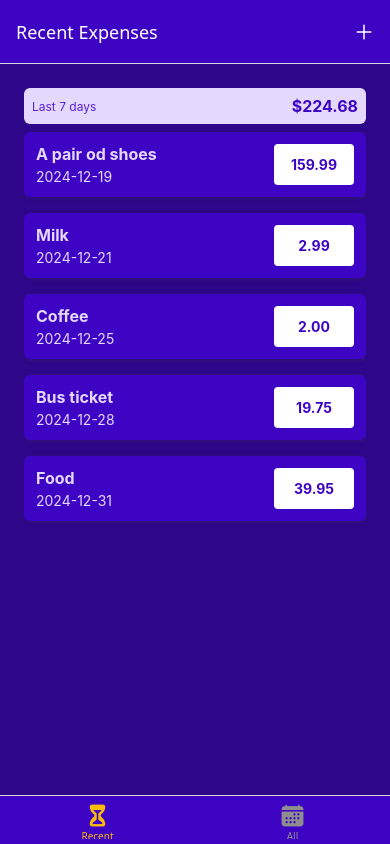
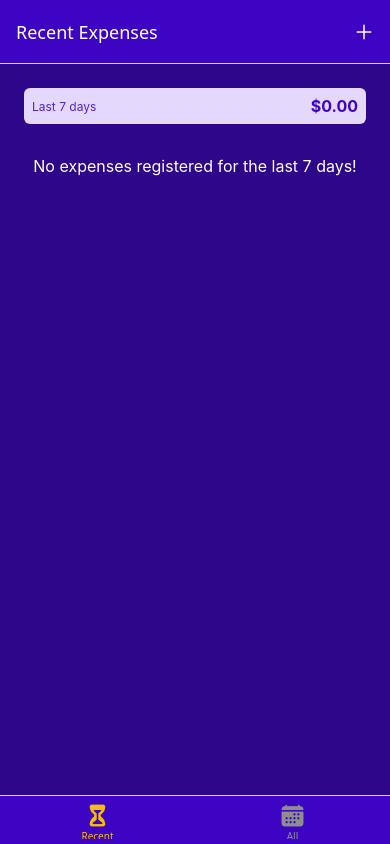
Before and after one commit to adrianjurisic/React-Native-Expo-TheExpenseTracker, a React Native app: screen / in a window 390 px wide. Built offline with nearby package versions, Linux system fonts and the light colour scheme.

Commit message:
Managing with context

```diff
--- a/App.js
+++ b/App.js
@@ -8,6 +8,7 @@
 import { GlobalStyles } from './constants/styles';
 import { Ionicons } from '@expo/vector-icons'
 import IconButton from './components/UI/IconButton';
+import ExpensesContextProvider from './store/expenses-context';
 
 
 const Stack = createNativeStackNavigator();
@@ -63,6 +64,7 @@
   return (
     <>
       <StatusBar style="light" />
+      <ExpensesContextProvider>
         <NavigationContainer>
           <Stack.Navigator
               initialRouteName='ExpensesOverview'
@@ -84,6 +86,8 @@
             />
           </Stack.Navigator>
         </NavigationContainer>
+      </ExpensesContextProvider>
+
     </>
   );
 }
--- a/components/ExpensesOutput/ExpensesOutput.js
+++ b/components/ExpensesOutput/ExpensesOutput.js
@@ -1,49 +1,22 @@
-import { View, StyleSheet } from "react-native";
+import { View, StyleSheet, Text } from "react-native";
 import ExpensesSummary from "./ExpensesSummary";
 import ExpensesList from "./ExpensesList";
 import { GlobalStyles } from "../../constants/styles";
 
-const DUMMY_EXPENSES = [
-    {
-        id: 'e1',
-        description: 'A pair od shoes',
-        amount: 159.99,
-        date: new Date('2024-12-19')
-    },
-    {
-        id: 'e2',
-        description: 'Milk',
-        amount: 2.99,
-        date: new Date('2024-12-21')
-    },
-    {
-        id: 'e3',
-        description: 'Coffee',
-        amount: 2,
-        date: new Date('2024-12-25')
-    },
-    {
-        id: 'e4',
-        description: 'Bus ticket',
-        amount: 19.75,
-        date: new Date('2024-12-28')
-    },
-    {
-        id: 'e5',
-        description: 'Food',
-        amount: 39.95,
-        date: new Date('2024-12-31')
+
+
+function ExpensesOutput({expenses, expensesPeriod, fallbackText}){
+    let content = <Text style={styles.infoText}>{fallbackText}</Text>;
+    if(expenses.length > 0){
+        content = <ExpensesList expenses={expenses}/>
     }
-]
-
-function ExpensesOutput({expenses, expensesPeriod}){
     return(
         <View style={styles.container}>
             <ExpensesSummary
                 periodName={expensesPeriod}
-                expenses={DUMMY_EXPENSES}
+                expenses={expenses}
             />
-            <ExpensesList expenses={DUMMY_EXPENSES}/>
+            {content}
         </View>
     );
 }
@@ -57,5 +30,11 @@
         paddingTop: 24,
         paddingBottom: 0,
         backgroundColor: GlobalStyles.colors.primary700,
-    }
+    },
+    infoText: {
+        color: 'white',
+        fontSize: 16,
+        textAlign: 'center',
+        marginTop: 32,
+    },
 });
--- a/screens/AllExpenses.js
+++ b/screens/AllExpenses.js
@@ -1,8 +1,11 @@
+import { useContext } from "react";
 import ExpensesOutput from "../components/ExpensesOutput/ExpensesOutput";
+import { ExpensesContext } from "../store/expenses-context";
 
 function AllExpenses(){
+    const expensesCtx = useContext(ExpensesContext);
     return(
-        <ExpensesOutput expensesPeriod={"Total"}/>
+        <ExpensesOutput expenses={expensesCtx.expenses} expensesPeriod={"Total"} fallbackText="No registered registered!"/>
     );
 }
 
--- a/screens/ManageExpenses.js
+++ b/screens/ManageExpenses.js
@@ -1,10 +1,12 @@
 import { StyleSheet, View } from "react-native";
 import { GlobalStyles } from "../constants/styles";
-import { useLayoutEffect } from "react";
+import { useContext, useLayoutEffect } from "react";
 import IconButton from '../components/UI/IconButton';
 import Button from "../components/UI/Button";
+import { ExpensesContext } from "../store/expenses-context";
 
 function ManageExpenses({route, navigation}){
+    const expenseCtx = useContext(ExpensesContext);
     const editedExpenseId = route.params?.expenseId;
     const isEditing = !!editedExpenseId;
 
@@ -15,6 +17,7 @@
     }, [navigation, isEditing]);
 
     function deleteExpense(){
+        expenseCtx.deleteExpense(editedExpenseId);
         navigation.goBack();
     }
 
@@ -23,6 +26,11 @@
     }
 
     function confirmHandler(){
+        if(isEditing){
+            expenseCtx.updateExpense(editedExpenseId, {description: 'Test!!!', amount: 9.00, date: new Date('2025-02-13'),});
+        } else {
+            expenseCtx.addExpense({description: 'Test', amount: 9.99, date: new Date('2025-02-12'),});
+        }
         navigation.goBack();
     }
 
--- a/screens/RecentExpenses.js
+++ b/screens/RecentExpenses.js
@@ -1,8 +1,20 @@
+import { useContext } from "react";
 import ExpensesOutput from "../components/ExpensesOutput/ExpensesOutput";
+import { ExpensesContext } from "../store/expenses-context";
+import { getDateMinusDays } from "../util/date";
 
 function RecentExpenses(){
+    const expensesCtx = useContext(ExpensesContext);
+
+    const recentExpenses = expensesCtx.expenses.filter((expense) => {
+        const today = new Date();
+        const date7DaysAgo = getDateMinusDays(today, 7);
+
+        return expense.date > date7DaysAgo;
+    })
+
     return(
-        <ExpensesOutput expensesPeriod={"Last 7 days"}/>
+        <ExpensesOutput expenses={recentExpenses} expensesPeriod={"Last 7 days"} fallbackText="No expenses registered for the last 7 days!"/>
     );
 }
 
--- /dev/null
+++ b/store/expenses-context.js
@@ -0,0 +1,89 @@
+import { createContext, useReducer } from "react";
+
+const DUMMY_EXPENSES = [
+    {
+        id: 'e1',
+        description: 'A pair od shoes',
+        amount: 159.99,
+        date: new Date('2024-12-19')
+    },
+    {
+        id: 'e2',
+        description: 'Milk',
+        amount: 2.99,
+        date: new Date('2024-12-21')
+    },
+    {
+        id: 'e3',
+        description: 'Coffee',
+        amount: 2,
+        date: new Date('2024-12-25')
+    },
+    {
+        id: 'e4',
+        description: 'Bus ticket',
+        amount: 19.75,
+        date: new Date('2024-12-28')
+    },
+    {
+        id: 'e5',
+        description: 'Food',
+        amount: 39.95,
+        date: new Date('2024-12-31')
+    }
+]
+
+export const ExpensesContext = createContext({
+    expenses: [],
+    addExpense: ({description, amount, date}) => {},
+    deleteExpense: ({id}) => {},
+    updateExpense: ({id, description, amount, date}) => {},
+});
+
+function expensesReducer(state, action){
+    switch(action.type){
+        case 'ADD':
+            const id = new Date().toString() + Math.random().toString();
+            return [{...action.payload}, ...state];
+        case 'UPDATE':
+            const updatableExpenseIndex = state.findIndex((expense) => expense.id === action.payload.id);
+            const updatableExpense = state[updatableExpenseIndex];
+            const updatedItem = {...updatableExpense, ...action.payload.data};
+            const updatedExpenses = [...state];
+            updatedExpenses[updatableExpenseIndex] = updatedItem;
+            return updatedExpenses;
+        case 'DELETE':
+            return state.filter((expense) => expense.id !== action.payload);
+        default:
+            return state;
+    }
+}
+
+function ExpensesContextProvider({children}){
+    const [expensesState, dispatch] = useReducer(expensesReducer, DUMMY_EXPENSES);
+
+    function addExpense(expenseData){
+        dispatch({type: 'ADD', payload: expenseData});
+    }
+
+    function deleteExpense(id){
+        dispatch({type: 'DELETE', payload: id});
+    }
+
+    function updateExpense(id, expenseData){
+        dispatch({type: 'UPDATE', payload: {id: id, data: expenseData}});
+    }
+
+    const value = {
+        expenses: expensesState,
+        addExpense: addExpense,
+        deleteExpense: deleteExpense,
+        updateExpense: updateExpense,
+    };
+
+    return(
+        <ExpensesContext.Provider value={value}>{children}</ExpensesContext.Provider>
+    );
+}
+
+export default ExpensesContextProvider;
--- a/util/date.js
+++ b/util/date.js
@@ -1,3 +1,7 @@
 export function getFormattedDate(date){
     return `${date.getFullYear()}-${date.getMonth()+1}-${date.getDate()}`
 }
+
+export function getDateMinusDays(date, days){
+    return new Date(date.getFullYear(), date.getMonth(), date.getDate() - days);
+}
```
Lines whose indentation alone changed are shown as unchanged.
